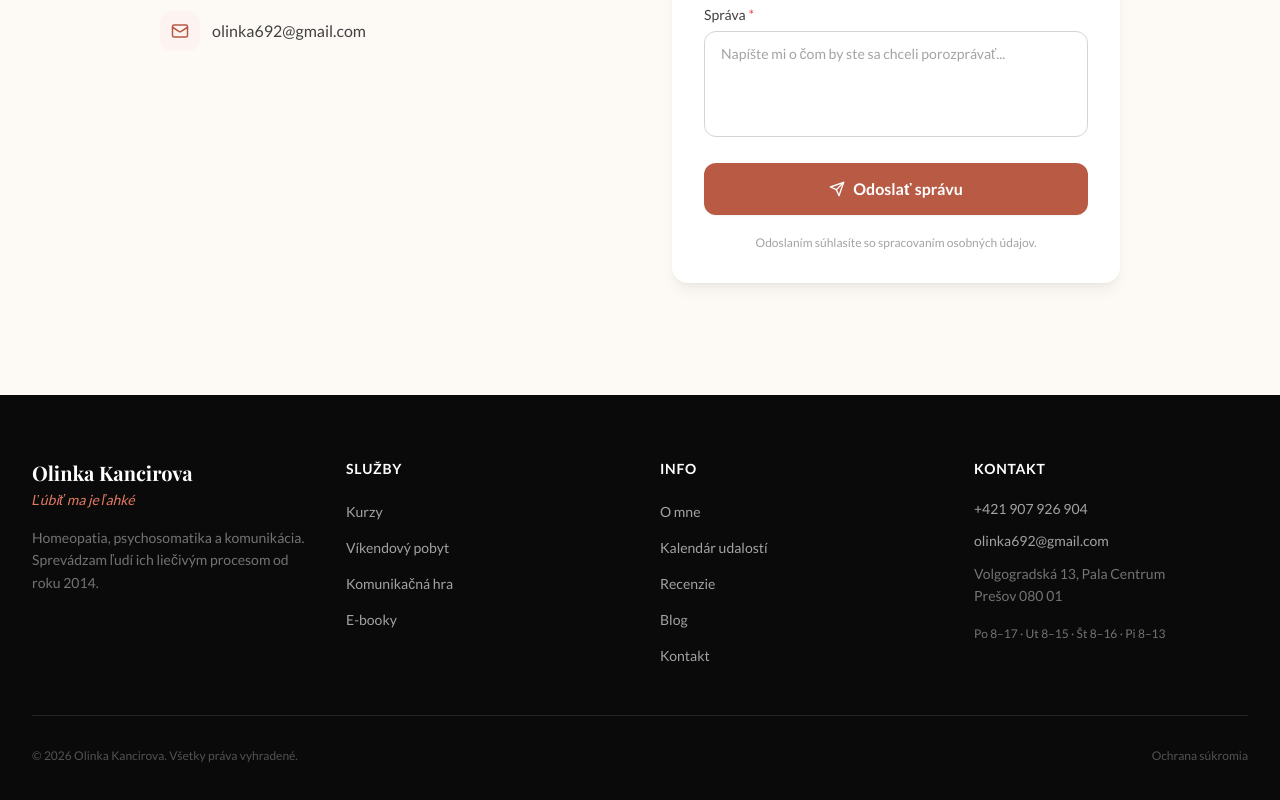
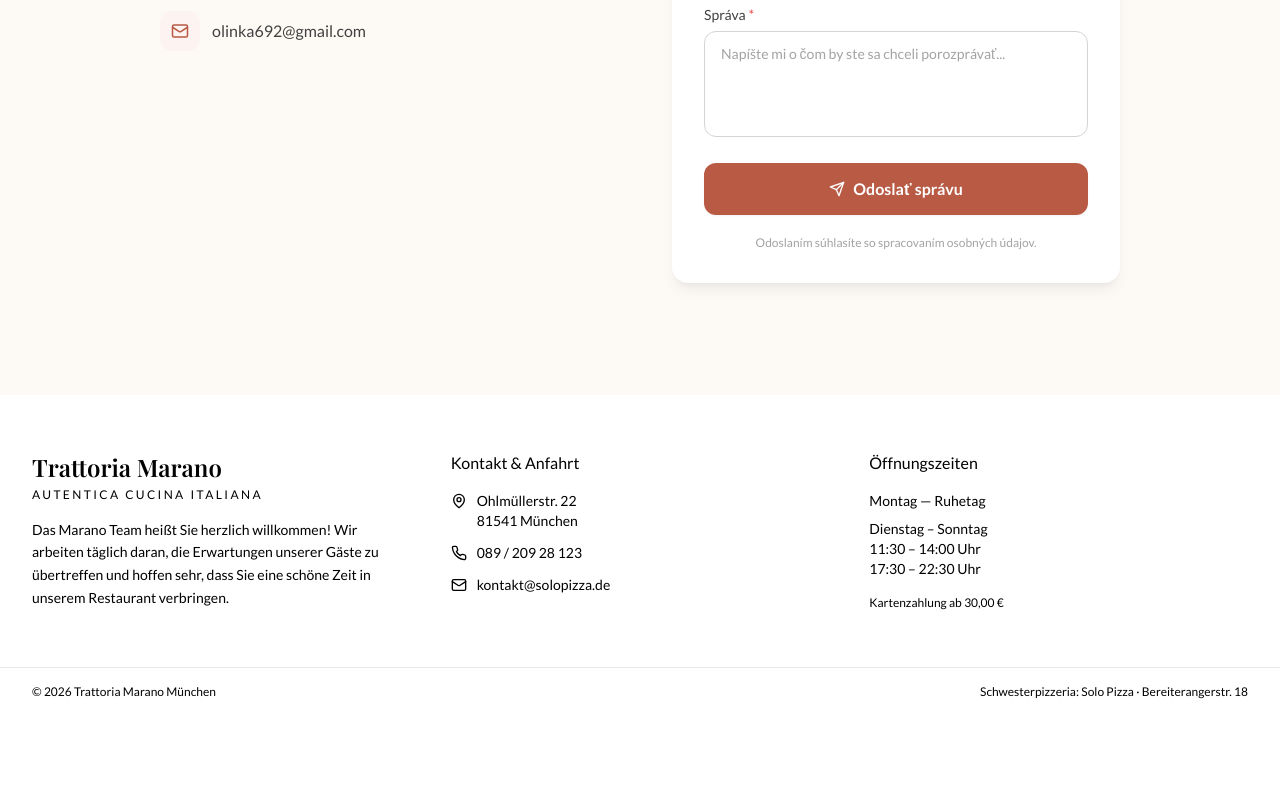
Before and after one commit to kancirtomas-debug/Trattoria_Marano, a Next.js app: page / in a window 1280 px wide. Shown: the part 6441-7241 px from the top of the page. After the commit the page ends 7157 px from the top, so only its background shows below. Built offline with nearby package versions, Linux system fonts and the light colour scheme; no server answers.

Commit message:
feat: restaurant footer with contact info, hours, and sister restaurant link

```diff
--- a/src/components/footer.tsx
+++ b/src/components/footer.tsx
@@ -1,83 +1,64 @@
+"use client"
 import Link from "next/link"
+import { MapPin, Phone, Mail } from "lucide-react"
+import { useLanguage } from "@/context/LanguageContext"
+import { t } from "@/lib/translations"
 
+export default function Footer() {
+  const { lang } = useLanguage()
   const year = new Date().getFullYear()
 
-export default function Footer() {
   return (
-    <footer className="bg-neutral-950 text-neutral-400">
-      <div className="container-wide py-16">
-        <div className="grid grid-cols-1 sm:grid-cols-2 lg:grid-cols-4 gap-10 mb-12">
+    <footer className="bg-charcoal text-cream">
+      <div className="container-wide py-14 grid grid-cols-1 md:grid-cols-3 gap-10">
         {/* Brand */}
-          <div className="lg:col-span-1">
-            <div className="mb-4">
-              <span className="font-heading font-bold text-xl text-white block">Olinka Kancirova</span>
-              <span className="text-primary-400 italic text-sm">Ľúbiť ma je ľahké</span>
-            </div>
-            <p className="text-sm text-neutral-500 leading-relaxed max-w-xs">
-              Homeopatia, psychosomatika a komunikácia. Sprevádzam ľudí ich liečivým procesom od roku 2014.
-            </p>
+        <div>
+          <p className="font-heading text-2xl font-semibold mb-1">Trattoria Marano</p>
+          <p className="text-xs tracking-[0.2em] uppercase text-terracotta mb-4">Autentica Cucina Italiana</p>
+          <p className="text-warmgray-400 text-sm leading-relaxed">{t.welcome.body[lang]}</p>
         </div>
 
-          {/* Služby */}
+        {/* Contact */}
         <div>
-            <h4 className="text-white font-semibold text-sm mb-5 uppercase tracking-wider">Služby</h4>
-            <ul className="space-y-3">
-              {[
-                { href: "/kurzy",            label: "Kurzy" },
-                { href: "/vikendovy-pobyt",  label: "Víkendový pobyt" },
-                { href: "/komunikacna-hra",  label: "Komunikačná hra" },
-                { href: "/e-booky",          label: "E-booky" },
-              ].map((l) => (
-                <li key={l.href}>
-                  <Link href={l.href} className="text-sm hover:text-white transition-colors">{l.label}</Link>
+          <p className="mono-label-light mb-4">{t.contact.title[lang]}</p>
+          <ul className="space-y-3 text-sm text-warmgray-300">
+            <li className="flex gap-2.5">
+              <MapPin size={16} className="text-terracotta mt-0.5 shrink-0" />
+              <span>Ohlmüllerstr. 22<br />81541 München</span>
             </li>
-              ))}
+            <li className="flex gap-2.5">
+              <Phone size={16} className="text-terracotta mt-0.5 shrink-0" />
+              <a href="tel:+4989209281230" className="hover:text-terracotta transition-colors">089 / 209 28 123</a>
+            </li>
+            <li className="flex gap-2.5">
+              <Mail size={16} className="text-terracotta mt-0.5 shrink-0" />
+              <a href="mailto:kontakt@solopizza.de" className="hover:text-terracotta transition-colors">kontakt@solopizza.de</a>
+            </li>
           </ul>
         </div>
 
-          {/* Info */}
+        {/* Hours */}
         <div>
-            <h4 className="text-white font-semibold text-sm mb-5 uppercase tracking-wider">Info</h4>
-            <ul className="space-y-3">
-              {[
-                { href: "/#o-mne",   label: "O mne" },
-                { href: "/kalendar", label: "Kalendár udalostí" },
-                { href: "/recenzie", label: "Recenzie" },
-                { href: "/blog",     label: "Blog" },
-                { href: "/kontakt",  label: "Kontakt" },
-              ].map((l) => (
-                <li key={l.href}>
-                  <Link href={l.href} className="text-sm hover:text-white transition-colors">{l.label}</Link>
+          <p className="mono-label-light mb-4">{t.hours.title[lang]}</p>
+          <ul className="space-y-2 text-sm text-warmgray-300">
+            <li className="text-warmgray-500">{t.hours.monday[lang]}</li>
+            <li>
+              <span className="text-cream">{t.hours.tue_sun[lang]}</span>
+              <br /><span>{t.hours.lunch[lang]}</span>
+              <br /><span>{t.hours.dinner[lang]}</span>
             </li>
-              ))}
-            </ul>
-          </div>
-
-          {/* Kontakt */}
-          <div>
-            <h4 className="text-white font-semibold text-sm mb-5 uppercase tracking-wider">Kontakt</h4>
-            <ul className="space-y-3 text-sm">
-              <li>
-                <a href="tel:+421907926904" className="hover:text-white transition-colors">+421 907 926 904</a>
-              </li>
-              <li>
-                <a href="mailto:olinka692@gmail.com" className="hover:text-white transition-colors">olinka692@gmail.com</a>
-              </li>
-              <li className="text-neutral-500 leading-relaxed">
-                Volgogradská 13, Pala Centrum<br />Prešov 080 01
-              </li>
-              <li className="text-neutral-500 text-xs leading-relaxed pt-1">
-                Po 8–17 · Ut 8–15 · Št 8–16 · Pi 8–13
-              </li>
+            <li className="pt-2 text-warmgray-500 text-xs">{t.contact.payment[lang]}</li>
           </ul>
         </div>
       </div>
 
-        <div className="pt-8 border-t border-neutral-800 flex flex-col sm:flex-row items-center justify-between gap-4 text-xs text-neutral-600">
-          <p>&copy; {year} Olinka Kancirova. Všetky práva vyhradené.</p>
-          <div className="flex gap-5">
-            <Link href="/ochrana-sukromia" className="hover:text-neutral-400 transition-colors">Ochrana súkromia</Link>
-          </div>
+      <div className="border-t border-warmgray-800">
+        <div className="container-wide py-4 flex flex-col sm:flex-row items-center justify-between gap-2 text-xs text-warmgray-500">
+          <span>© {year} Trattoria Marano München</span>
+          <span>
+            {lang === "de" ? "Schwesterpizzeria: " : "Sister restaurant: "}
+            <a href="#" className="hover:text-terracotta transition-colors">Solo Pizza · Bereiterangerstr. 18</a>
+          </span>
         </div>
       </div>
     </footer>
```
Lines whose indentation alone changed are shown as unchanged.
